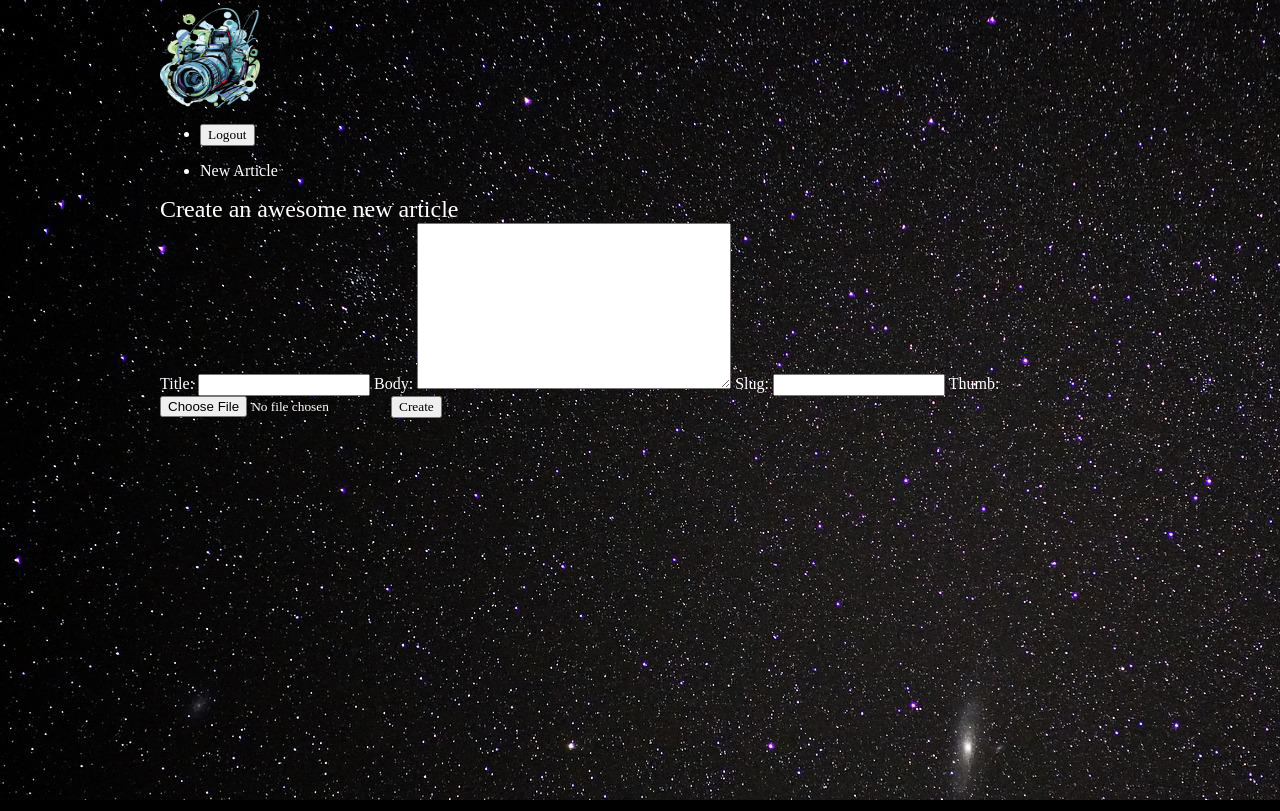
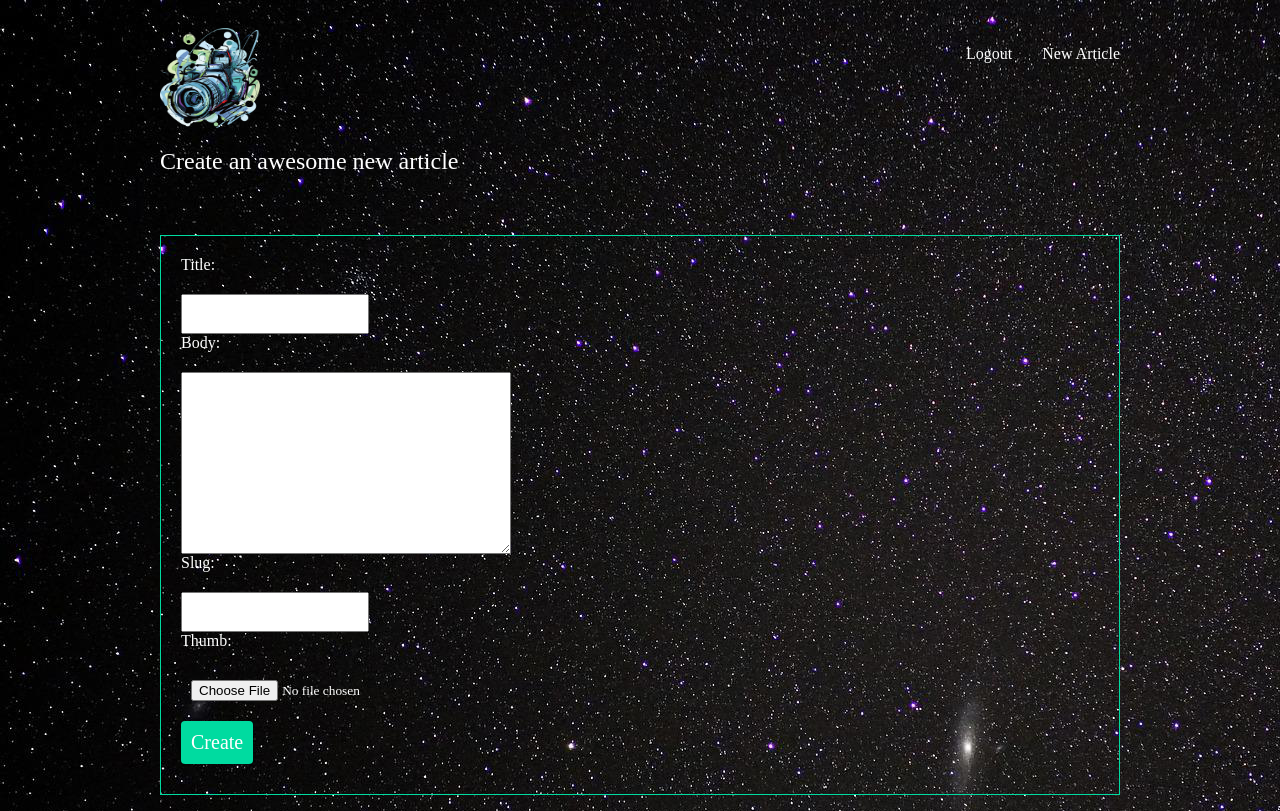
Before and after one commit to AbhiGattineni/Djangonautic, a Django app: page /articles/create/ in a window 1280 px wide. Run offline with Django 4.2, Linux system fonts and the light colour scheme; a user stored in the database is signed in.

Commit message:
django done

```diff
--- a/djangonautic/articles/templates/articles/article_create.html
+++ b/djangonautic/articles/templates/articles/article_create.html
@@ -9,4 +9,5 @@
         <input type="submit" value="Create">
     </form>
 </div>
+<script src="/static/slugify.js"></script>
 {% endblock %}
--- a/djangonautic/articles/templates/articles/article_list.html
+++ b/djangonautic/articles/templates/articles/article_list.html
@@ -9,6 +9,7 @@
             <a href="{% url 'articles:detail' slug=article.slug %}">{{article.title}}</a>
             <p>{{article.snippet}}</p>
             <p>{{article.date}}</p>
+            <p class="author">added by {{article.author.username}}</p>
         </h2>
     </div>
 
--- a/djangonautic/articles/urls.py
+++ b/djangonautic/articles/urls.py
@@ -4,9 +4,9 @@ from .import views
 app_name = 'articles'
 
 urlpatterns = [
-    path('', views.article_list, name="list"),
-    path('create/', views.article_create, name="create"),
-    re_path('(?P<slug>[\w-]+)/', views.article_detail, name="detail"),
+    re_path(r'^$', views.article_list, name="list"),
+    re_path(r'^create/$', views.article_create, name="create"),
+    re_path(r'^(?P<slug>[\w-]+)/$', views.article_detail, name="detail"),
 
 
     # path(r'^admin/', admin.site.urls),
--- /dev/null
+++ b/djangonautic/assets/slugify.js
@@ -0,0 +1,12 @@
+const titleInput = document.querySelector('input(name=title)');
+const slugInput = document.querySelector('input(name=slug)');
+
+const slugify = (val) => {
+    return val.toString().toLowerCase().trim()
+        .replace(/&/g, '-and-')
+        .replace(/[\s\W-]+/g, '-')
+};
+
+titleInput.addEventListener('keyup', (e) => {
+    slugInput.setAttribute('value', slugify(titleInput.value));
+});
--- a/djangonautic/assets/styles.css
+++ b/djangonautic/assets/styles.css
@@ -1,7 +1,7 @@
 body {
     background-color: #0f121f;
-    background-image: url(stars.png);
-    background-repeat: no-repeat;
+    background-image: url(/static/stars.png);
+    background-repeat-y: no-repeat;
     color: #fff;
 }
 
@@ -30,6 +30,130 @@ a:visited {
     margin: 0 auto;
 }
 
-div.wrapper h1 {
+div.wrapper>h1 {
+    text-align: center;
+    margin: 100px auto;
+    font-size: 2.4em
+}
+
+header {
+    display: grid;
+    grid-template-columns: 1fr 1fr;
+    padding: 20px 0;
+}
+
+nav {
+    justify-self: end;
+}
+
+nav li {
+    display: inline-block;
+    list-style-type: none;
+    margin-left: 20px;
+}
+
+nav button {
+    background: none;
+    color: #fff;
+    cursor: pointer;
+    border: 0;
+    font-size: 16px;
+}
+
+.articles {
+    display: grid;
+    grid-template-columns: 1fr 1fr 1fr;
+    grid-gap: 30px;
+}
+
+.article {
+    padding: 10px;
+    border: 1px solid #00dba0;
+    position: relative;
+    padding-bottom: 40px;
+}
+
+.article h2 {
+    font-size: 1.2em;
+}
+
+.article .author {
+    padding: 10px;
+    background: #00dba0;
+    position: absolute;
+    right: 0;
+    bottom: 0;
+    margin: 0;
+    color: #0f121f;
+}
+
+.article-detail .article {
+    padding: 0;
+}
+
+.article-detail .article img {
+    max-width: 100%;
+}
+
+.article-detail .article h2 {
+    text-align: center;
+    margin: 20px auto;
+    font-size: 2em
+}
+
+.article-detail .article h3 {
     text-align: center;
 }
+
+.article-detail .article p {
+    margin: 10px 20px
+}
+
+.site-form {
+    margin-top: 60px;
+    border: 1px solid #00dba0;
+    padding: 20px;
+}
+
+.site-form input,
+.site-form textarea {
+    display: block;
+    margin: 20px 0 0px 0;
+    padding: 10px;
+}
+
+a.highlight {
+    border: 1px solid #00dba0;
+    padding: 10px;
+    border-radius: 4px;
+    color: #00dba0;
+}
+
+.helptext,
+.helptext ul {
+    margin: 0 auto 20px;
+    color: #bbb;
+    font-size: 14px;
+    display: block;
+}
+
+.errorlist li {
+    padding: 10px;
+    list-style-type: none;
+    border: 1px solid #FF5722;
+    margin: 10px 0;
+    color: #FF5722
+}
+
+.errorlist {
+    padding: 0;
+}
+
+.site-form input[type="submit"] {
+    background: #00dba0;
+    border: 0;
+    color: #fff;
+    font-size: 20px;
+    border-radius: 4px;
+    margin: 10px 0;
+}
--- a/djangonautic/djangonautic/urls.py
+++ b/djangonautic/djangonautic/urls.py
@@ -1,5 +1,5 @@
 from django.contrib import admin
-from django.urls import path
+from django.urls import include, re_path
 from .import views
 from django.conf.urls import include
 from django.contrib.staticfiles.urls import staticfiles_urlpatterns
@@ -8,11 +8,11 @@ from django.conf import settings
 from articles import views as article_views
 
 urlpatterns = [
-    path('', article_views.article_list, name="home"),
-    path('articles/', include('articles.urls')),
-    path('accounts/', include('accounts.urls')),
-    path('admin/', admin.site.urls),
-    path('about/', views.about),
+    re_path(r'^admin/', admin.site.urls),
+    re_path(r'^articles/', include('articles.urls')),
+    re_path(r'^accounts/', include('accounts.urls')),
+    re_path(r'^about/$', views.about),
+    re_path(r'^$', article_views.article_list, name="home"),
 
     # path(r'^admin/', admin.site.urls),
     # path(r'^about/$', views.about),
--- a/djangonautic/templates/base_layout.html
+++ b/djangonautic/templates/base_layout.html
@@ -14,15 +14,15 @@
             <ul>
                 {% if user.is_authenticated %}
                 <li>
-                    <form action="/accounts/logout/" class="logout-link" method="post">
+                    <form action="{% url 'accounts:logout' %}" class="logout-link" method="post">
                         {% csrf_token %}
                         <button type="submit">Logout</button>
                     </form>
                 </li>
-                <li><a href="/articles/create">New Article</a></li>
+                <li><a href="{% url 'articles:create' %}">New Article</a></li>
                 {% else %}
-                <li><a href="accounts/login">Login</a></li>
-                <li><a href="accounts/signup">Signup</a></li>
+                <li><a href="{% url 'accounts:login' %}">Login</a></li>
+                <li><a href="{% url 'accounts:signup' %}">Signup</a></li>
                 {% endif %}
             </ul>
         </nav>
```
Also changed, not shown: djangonautic/db.sqlite3.
